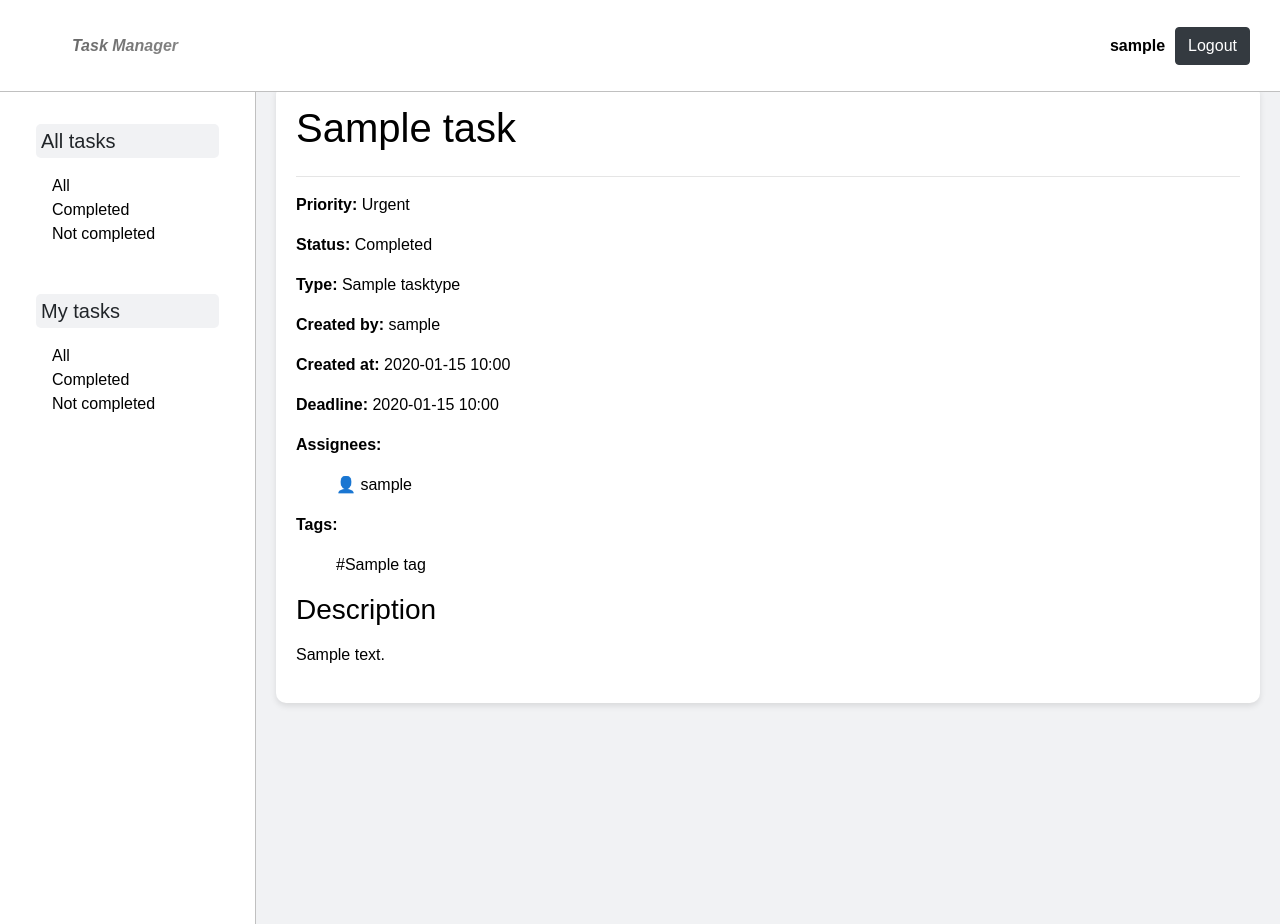
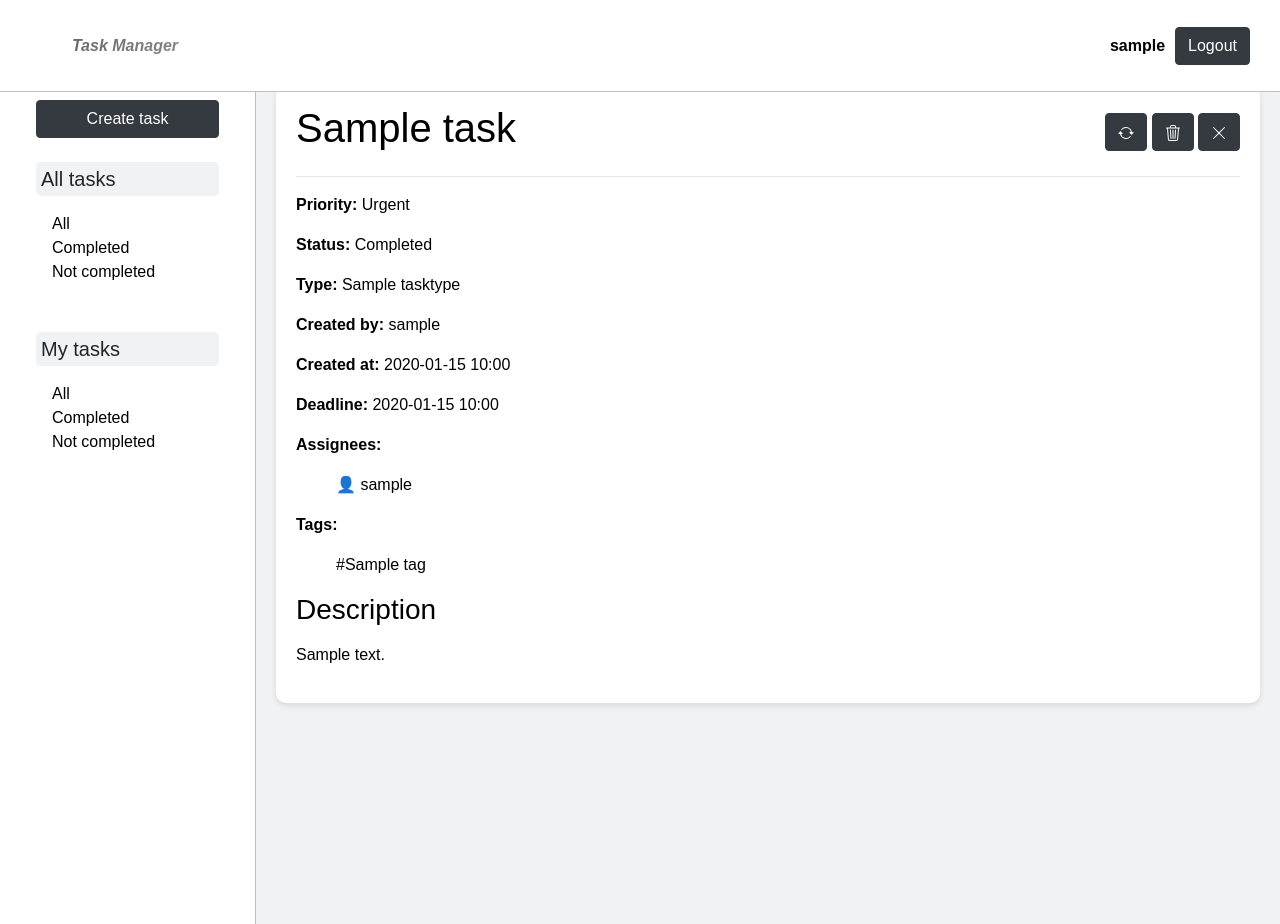
Before and after one commit to MakovM/task-manager, a Django app: page /task/1/ in a window 1280 px wide. Run offline with Django 5.2, Linux system fonts and the light colour scheme; a user stored in the database is signed in; tables that the repository leaves empty hold one stand-in row (values such as "Sample post").

Commit message:
Add Task Create and Update forms

```diff
--- a/static/css/styles.css
+++ b/static/css/styles.css
@@ -83,7 +83,7 @@ body {
     gap: 20px;
 }
 
-.task-block, .task-detail {
+.task-block, .task-detail, .create-update-form  {
     background-color: #fff;
     color: black;
     width: 100%;
@@ -200,6 +200,11 @@ body {
     display: flex;
     flex-wrap: wrap;
 }
+
+.task-create-btn {
+    width: 100%;
+}
+
 .sidebar-content h5 {
     margin-top: 1.5rem;
     margin-bottom: 0.5rem;
--- a/tasks/urls.py
+++ b/tasks/urls.py
@@ -2,12 +2,17 @@ from django.urls import path
 
 from tasks.views import (
     TaskListView,
-    TaskDetailView
+    TaskDetailView,
+    TaskCreateView,
+    TaskUpdateView
 )
 
 app_name = "tasks"
 
 urlpatterns = [
     path("", TaskListView.as_view(), name="task-list"),
-    path("task/<int:pk>/", TaskDetailView.as_view(), name="task-detail")
+    path("task/<int:pk>/", TaskDetailView.as_view(), name="task-detail"),
+    path("task/create/", TaskCreateView.as_view(), name="task-create"),
+    path("task/<int:pk>/update/", TaskUpdateView.as_view(), name="task-update"),
+
 ]
--- a/tasks/views.py
+++ b/tasks/views.py
@@ -1,7 +1,9 @@
-from django.contrib.auth.mixins import LoginRequiredMixin
+from django.contrib.auth.mixins import LoginRequiredMixin, UserPassesTestMixin
 from django.shortcuts import render
+from django.urls import reverse_lazy, reverse
 from django.views import generic
 
+from tasks.forms import TaskForm
 from tasks.models import Task
 
 
@@ -32,7 +34,7 @@ class TaskListView(LoginRequiredMixin, generic.ListView):
         return queryset
 
 
-class TaskDetailView(generic.DetailView):
+class TaskDetailView(LoginRequiredMixin, generic.DetailView):
     model = Task
     queryset = Task.objects.select_related(
         "task_type",
@@ -41,3 +43,27 @@ class TaskDetailView(generic.DetailView):
         "assignees",
         "tags"
     )
+
+
+class TaskCreateView(LoginRequiredMixin, generic.CreateView):
+    model = Task
+    form_class = TaskForm
+    template_name = "tasks/task_form.html"
+    success_url = reverse_lazy("tasks:task-list")
+
+    def form_valid(self, form):
+        form.instance.created_by = self.request.user
+        return super().form_valid(form)
+
+
+class TaskUpdateView(LoginRequiredMixin, UserPassesTestMixin, generic.UpdateView):
+    model = Task
+    form_class = TaskForm
+    template_name = "tasks/task_form.html"
+
+    def get_success_url(self):
+        return reverse("tasks:task-detail", kwargs={"pk": self.object.pk})
+
+    def test_func(self):
+        task = self.get_object()
+        return self.request.user == task.created_by or self.request.user.is_superuser
--- a/templates/includes/sidebar.html
+++ b/templates/includes/sidebar.html
@@ -1,4 +1,5 @@
 <div class="sidebar-content">
+  <a href="{% url 'tasks:task-create' %}" class="btn btn-dark task-create-btn">Create task</a>
   <h5>All tasks</h5>
   <ul class="nav-link">
     <li><a href="{% url 'tasks:task-list' %}?all=1" class="sidebar-link all {% if request.GET.all and not request.GET.my %}active{% endif %}">All</a></li>
--- a/templates/tasks/task_detail.html
+++ b/templates/tasks/task_detail.html
@@ -5,6 +5,40 @@
 
   <div class="task-header">
     <h1>{{ task.name }}</h1>
+    <div class="manage-btn">
+      {% if user.is_superuser or user == task.created_by %}
+        <a href="{% url 'tasks:task-update' pk=task.id %}" class="btn btn-dark">
+          <svg xmlns="http://www.w3.org/2000/svg" width="16" height="16" fill="currentColor" class="bi bi-arrow-repeat" viewBox="0 0 16 16">
+            <path d="M11.534 7h3.932a.25.25 0 0 1 .192.41l-1.966 2.36a.25.25 0 0 1-.384 0l-1.966-2.36a.25.25 0 0 1 .192-.41m-11 2h3.932a.25.25 0 0 0 .192-.41L2.692 6.23a.25.25 0 0 0-.384 0L.342 8.59A.25.25 0 0 0 .534 9"/>
+            <path fill-rule="evenodd" d="M8 3c-1.552 0-2.94.707-3.857 1.818a.5.5 0 1 1-.771-.636A6.002 6.002 0 0 1 13.917 7H12.9A5 5 0 0 0 8 3M3.1 9a5.002 5.002 0 0 0 8.757 2.182.5.5 0 1 1 .771.636A6.002 6.002 0 0 1 2.083 9z"/>
+          </svg>
+        </a>
+        <a href="" class="btn btn-dark">
+          <svg xmlns="http://www.w3.org/2000/svg" width="16" height="16" fill="currentColor" class="bi bi-trash3" viewBox="0 0 16 16">
+            <path d="M6.5 1h3a.5.5 0 0 1 .5.5v1H6v-1a.5.5 0 0 1 .5-.5M11 2.5v-1A1.5 1.5 0 0 0 9.5 0h-3A1.5 1.5 0 0 0 5 1.5v1H1.5a.5.5 0 0 0 0 1h.538l.853 10.66A2 2 0 0 0 4.885 16h6.23a2 2 0 0 0 1.994-1.84l.853-10.66h.538a.5.5 0 0 0 0-1zm1.958 1-.846 10.58a1 1 0 0 1-.997.92h-6.23a1 1 0 0 1-.997-.92L3.042 3.5zm-7.487 1a.5.5 0 0 1 .528.47l.5 8.5a.5.5 0 0 1-.998.06L5 5.03a.5.5 0 0 1 .47-.53Zm5.058 0a.5.5 0 0 1 .47.53l-.5 8.5a.5.5 0 1 1-.998-.06l.5-8.5a.5.5 0 0 1 .528-.47M8 4.5a.5.5 0 0 1 .5.5v8.5a.5.5 0 0 1-1 0V5a.5.5 0 0 1 .5-.5"/>
+          </svg>
+        </a>
+      {% endif %}
+      {% if user.is_superuser or user == task.created_by or user in task.assignees.all %}
+        <form action="" method="post" style="display:inline;">
+          {% csrf_token %}
+          {% if task.is_completed %}
+            <button type="submit" class="btn btn-dark">
+              <svg xmlns="http://www.w3.org/2000/svg" width="16" height="16" fill="currentColor" class="bi bi-x-lg" viewBox="0 0 16 16">
+              <path d="M2.146 2.854a.5.5 0 1 1 .708-.708L8 7.293l5.146-5.147a.5.5 0 0 1 .708.708L8.707 8l5.147 5.146a.5.5 0 0 1-.708.708L8 8.707l-5.146 5.147a.5.5 0 0 1-.708-.708L7.293 8z"/>
+            </svg>
+            </button>
+          {% else %}
+            <button type="submit" class="btn btn-dark">
+              <svg xmlns="http://www.w3.org/2000/svg" width="16" height="16" fill="currentColor" class="bi bi-check2" viewBox="0 0 16 16">
+                <path d="M13.854 3.646a.5.5 0 0 1 0 .708l-7 7a.5.5 0 0 1-.708 0l-3.5-3.5a.5.5 0 1 1 .708-.708L6.5 10.293l6.646-6.647a.5.5 0 0 1 .708 0"/>
+              </svg>
+            </button>
+          {% endif %}
+        </form>
+      {% endif %}
+    </div>
+
   </div>
   <hr>
   <div class="task-info">
@@ -17,7 +51,9 @@
       {% endif %}
     </p>
     <p><strong>Type:</strong> {{ task.task_type.name }}</p>
-    <p><strong>Created by:</strong> {{ task.created_by.username }}</p>
+    {% if task.created_by %}
+      <p><strong>Created by:</strong> {{ task.created_by.username }}</p>
+    {% endif %}
     <p><strong>Created at:</strong> {{ task.created_at|date:"Y-m-d H:i" }}</p>
     <p><strong>Deadline:</strong> {{ task.deadline|date:"Y-m-d H:i" }}</p>
     <p><strong>Assignees:</strong>
```
Also changed, not shown: tasks/forms.py (added, +36 -0 lines), templates/tasks/task_form.html (added, +18 -0 lines).
